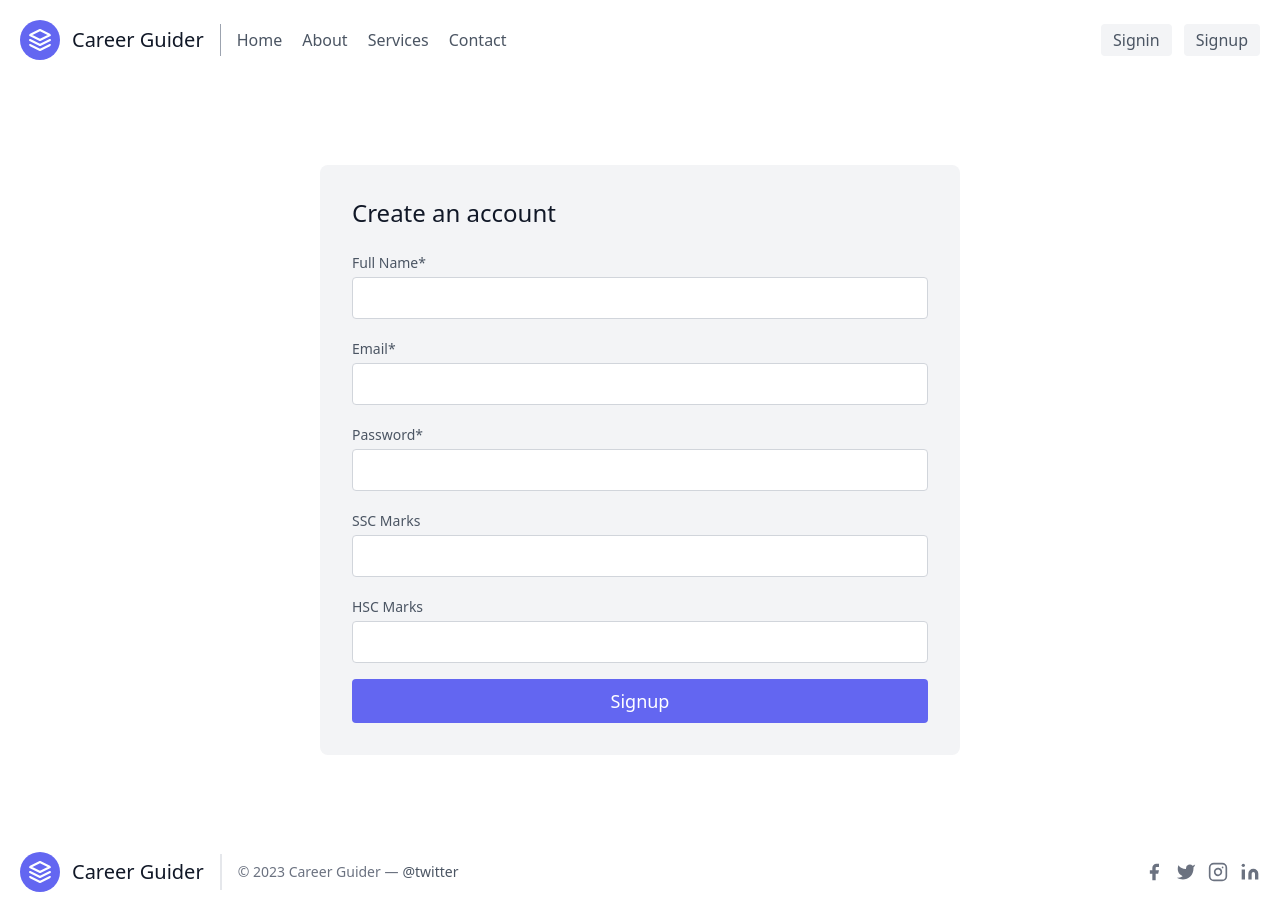
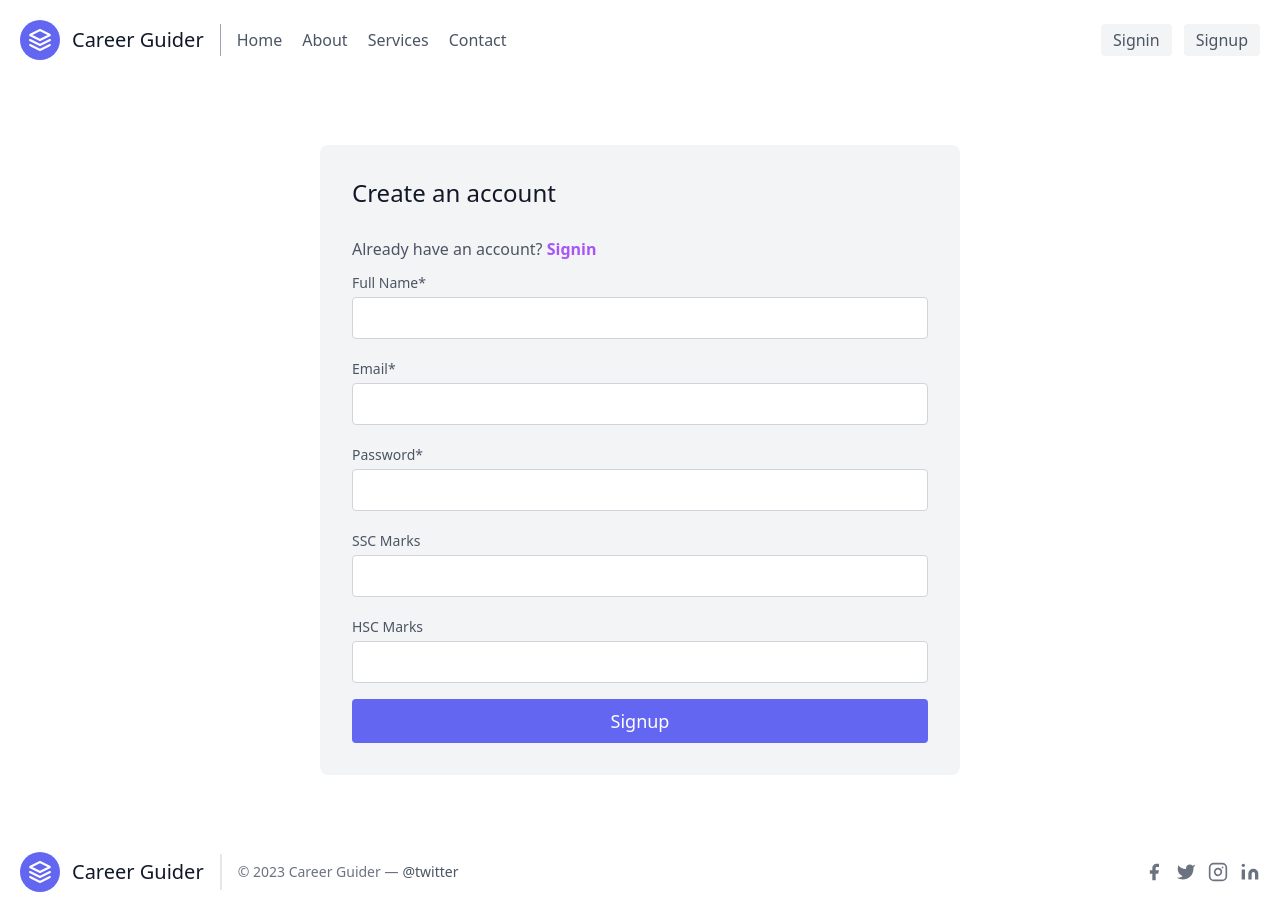
Before and after one commit to mohit7041/11920-ML-Assignment, a React (Vite) app: page /signup in a window 1280 px wide. Built offline with nearby package versions, Linux system fonts and the light colour scheme.

Commit message:
add redirects for better ux

```diff
--- a/src/pages/Signin.jsx
+++ b/src/pages/Signin.jsx
@@ -1,6 +1,7 @@
 import React from 'react';
 import Navbar from '../components/Navbar';
 import Footer from '../components/Footer';
+import { Link } from 'react-router-dom';
 
 const Signin = () => {
   return (
@@ -8,9 +9,16 @@ const Signin = () => {
       <Navbar />
       <section className="text-gray-600 body-font flex justify-center items-center w-1/2 mx-auto mt-5 h-[90vh]">
         <div className=" bg-gray-100 rounded-lg p-8 flex flex-col md:ml-auto w-full mt-10 md:mt-0">
-          <h2 className="text-gray-900 text-2xl title-font mb-5">
+          <h2 className="text-gray-900 text-2xl title-font mb-2">
             Sign in to your account
           </h2>
+
+          <p className="my-2">
+            New user?{' '}
+            <span className="text-purple-500 cursor-pointer font-bold">
+              <Link to="/signup">Signup</Link>
+            </span>
+          </p>
 
           <div className="relative mb-4">
             <label htmlFor="email" className="leading-7 text-sm text-gray-600">
--- a/src/pages/Signup.jsx
+++ b/src/pages/Signup.jsx
@@ -101,6 +101,12 @@ const Signup = () => {
           <h2 className="text-gray-900 text-2xl title-font mb-5">
             Create an account
           </h2>
+          <p className="my-2">
+            Already have an account?{' '}
+            <span className="text-purple-500 cursor-pointer font-bold">
+              <Link to="/signin">Signin</Link>
+            </span>
+          </p>
           <div className="relative mb-4">
             <label
               htmlFor="full-name"
```
